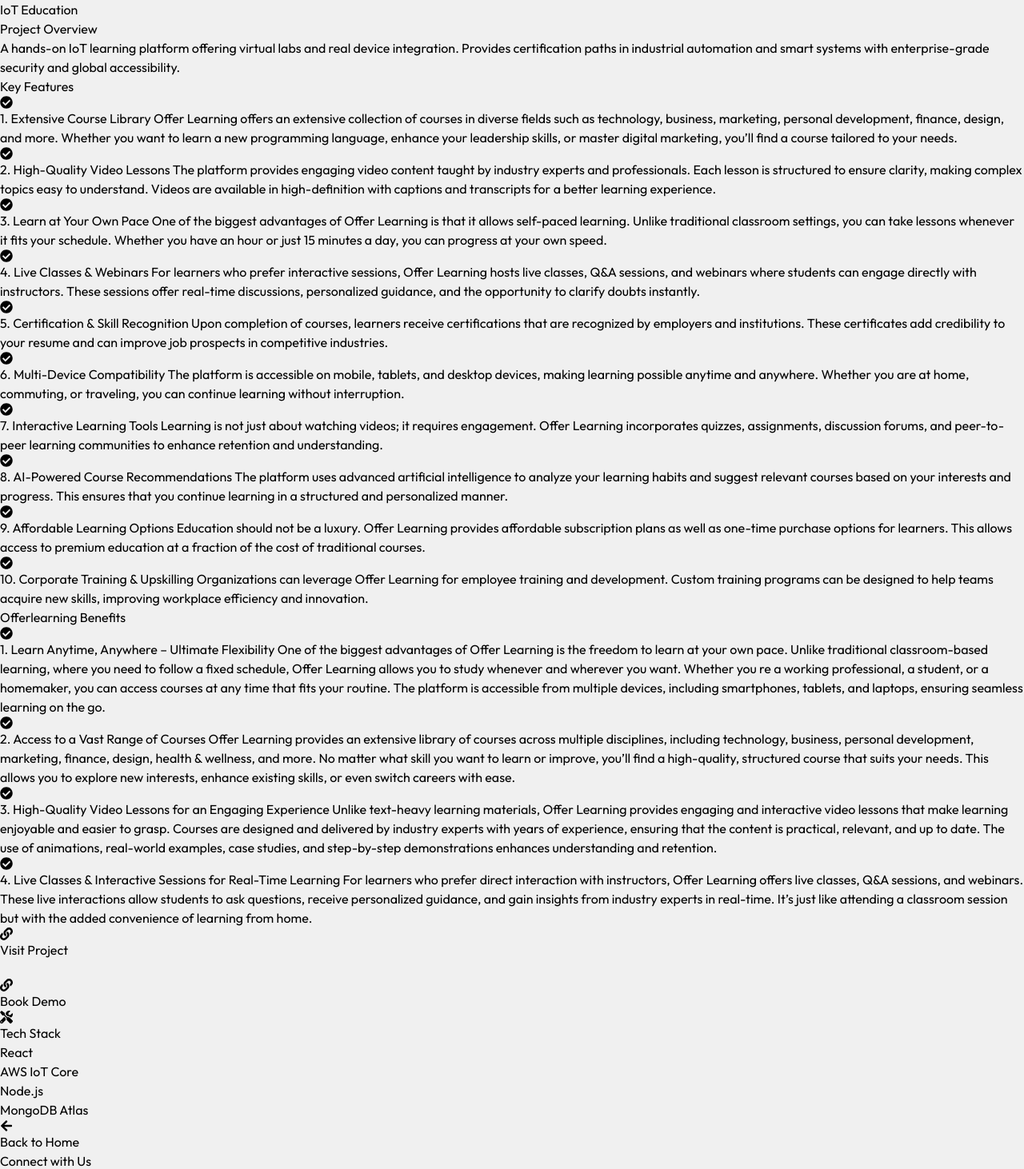
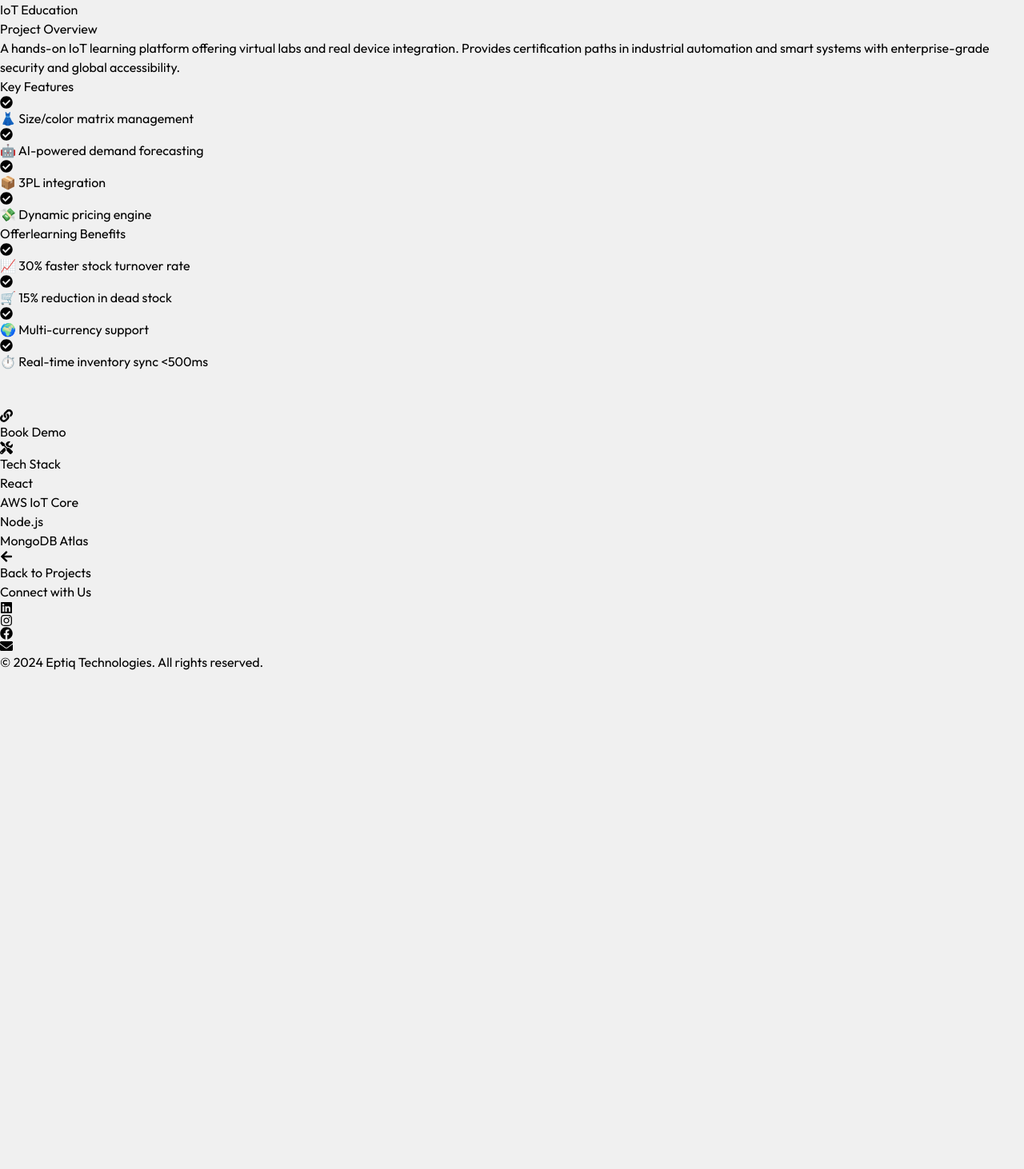
Before and after one commit to omkargore6239/eptiqportfolio, a React (Vite) app: page /projectdetails/1 in a window 1280 px wide. Shown: the part 1068-2530 px from the top of the page at 80% size. After the commit the page ends 1908 px from the top, so only its background shows below. Built offline with nearby package versions, Linux system fonts and the light colour scheme.

Commit message:
first commit

```diff
--- a/src/App.jsx
+++ b/src/App.jsx
@@ -1,11 +1,12 @@
 import React from 'react';
 import { BrowserRouter as Router, Routes, Route } from 'react-router-dom';
-import Header from './components/Header'; // Correct import
+import Header from './components/Header';
 import HeroPage from './components/HeroPage';
 import Services from './components/Services';
 import Projects from './components/Projects';
 import Footer from './components/Footer';
 import ProjectDetails from './components/ProjectDetails';
+import ContactUs from './components/ContactUs';
 import './index.css';
 
 function App() {
@@ -16,6 +17,7 @@
 
         <main className="flex-grow">
           <Routes>
+            {/* Home Page */}
             <Route
               path="/"
               element={
@@ -32,7 +34,11 @@
                 </>
               }
             />
+            {/* Project Details Page */}
             <Route path="/projectdetails/:id" element={<ProjectDetails />} />
+
+            {/* Contact Us Page (Now a Separate Route) */}
+            <Route path="/contactus" element={<ContactUs />} />
           </Routes>
         </main>
 
--- /dev/null
+++ b/src/components/ContactUs.jsx
@@ -0,0 +1,88 @@
+import React, { useState } from 'react';
+import { FaPhoneAlt, FaEnvelope, FaMapMarkerAlt } from 'react-icons/fa';
+
+function ContactUs() {
+  const [formData, setFormData] = useState({ name: '', email: '', phone: '', message: '' });
+  const [errors, setErrors] = useState({});
+
+  const validateForm = () => {
+    let newErrors = {};
+    if (!formData.name.trim()) newErrors.name = 'Name is required';
+    if (!formData.email.includes('@')) newErrors.email = 'Invalid email';
+    if (!/^[0-9]{10}$/.test(formData.phone)) newErrors.phone = 'Invalid phone number';
+    if (!formData.message.trim()) newErrors.message = 'Message is required';
+    setErrors(newErrors);
+    return Object.keys(newErrors).length === 0;
+  };
+
+  const handleSubmit = (e) => {
+    e.preventDefault();
+    if (validateForm()) {
+      console.log('Form submitted:', formData);
+      setFormData({ name: '', email: '', phone: '', message: '' });
+    }
+  };
+
+  return (
+    <section className="bg-blue-900 text-gray-800 pt-24 pb-16 px-6 min-h-screen flex flex-col items-center">
+      <h2 className="text-4xl font-extrabold text-white mb-6">Contact Us</h2>
+
+      <div className="w-full max-w-4xl bg-white p-8 rounded-lg shadow-lg">
+        <form onSubmit={handleSubmit} className="space-y-6">
+          <div>
+            <label className="block font-semibold">Name</label>
+            <input type="text" className="w-full p-2 border rounded-md" value={formData.name} onChange={(e) => setFormData({...formData, name: e.target.value})} />
+            {errors.name && <p className="text-red-500 text-sm">{errors.name}</p>}
+          </div>
+
+          <div>
+            <label className="block font-semibold">Email</label>
+            <input type="email" className="w-full p-2 border rounded-md" value={formData.email} onChange={(e) => setFormData({...formData, email: e.target.value})} />
+            {errors.email && <p className="text-red-500 text-sm">{errors.email}</p>}
+          </div>
+
+          <div>
+            <label className="block font-semibold">Phone</label>
+            <input type="tel" className="w-full p-2 border rounded-md" value={formData.phone} onChange={(e) => setFormData({...formData, phone: e.target.value})} />
+            {errors.phone && <p className="text-red-500 text-sm">{errors.phone}</p>}
+          </div>
+
+          <div>
+            <label className="block font-semibold">Message</label>
+            <textarea className="w-full p-2 border rounded-md" rows="4" value={formData.message} onChange={(e) => setFormData({...formData, message: e.target.value})}></textarea>
+            {errors.message && <p className="text-red-500 text-sm">{errors.message}</p>}
+          </div>
+
+          <button type="submit" className="w-full bg-blue-600 text-white py-2 rounded-md hover:bg-blue-700 transition">Send Message</button>
+        </form>
+      </div>
+
+      <div className="mt-12 w-full max-w-4xl flex flex-col md:flex-row justify-between items-center text-white">
+        <div className="flex items-center gap-4 mb-4 md:mb-0">
+          <FaPhoneAlt className="text-white text-2xl" />
+          <p>+91 98765 43210</p>
+        </div>
+        <div className="flex items-center gap-4 mb-4 md:mb-0">
+          <FaEnvelope className="text-white text-2xl" />
+          <p>contact@yourcompany.com</p>
+        </div>
+        <div className="flex items-center gap-4">
+          <FaMapMarkerAlt className="text-white text-2xl" />
+          <p>Pune, Maharashtra, India</p>
+        </div>
+      </div>
+
+      {/* Updated Google Maps Embed with Your Exact Location */}
+      {/* <div className="mt-8 w-full max-w-4xl">
+        <iframe
+          className="w-full h-64 rounded-lg shadow-md"
+          src="https://www.google.com/maps/embed?pb=!1m18!1m12!1m3!1d3782.552297318111!2d73.85674371489304!3d18.52043058740016!2m3!1f0!2f0!3f0!3m2!1i1024!2i768!4f13.1!3m3!1m2!1s0x3bc2c068f3e8b3a7%3A0x88c2f31f11b46b9!2sYour%20Company%20Location!5e0!3m2!1sen!2sin!4v1649984345665!5m2!1sen!2sin"
+          allowFullScreen=""
+          loading="lazy"
+        ></iframe>
+      </div> */}
+    </section>
+  );
+}
+
+export default ContactUs;
--- a/src/components/Header.jsx
+++ b/src/components/Header.jsx
@@ -19,6 +19,7 @@
         <a href="#hero" className="hover:text-gray-300 transition">Home</a>
         <a href="#projects" className="hover:text-gray-300 transition ">Projects</a>
         <a href="#services" className="hover:text-gray-300 transition">Services</a>
+        <a href="#contactus" className="hover:text-gray-300 transition">Contact us</a>
       </nav>
 
       {/* Visit Website Button (Always Visible) */}
--- a/src/components/ProjectDetails.jsx
+++ b/src/components/ProjectDetails.jsx
@@ -19,22 +19,16 @@
       description: `A hands-on IoT learning platform offering virtual labs and real device integration. Provides certification paths in industrial automation and smart systems with enterprise-grade security and global accessibility.`,
       techStack: ['React', 'AWS IoT Core', 'Node.js', 'MongoDB Atlas'],
       features: [
-        ' 1. Extensive Course Library Offer Learning offers an extensive collection of courses in diverse fields such as technology, business, marketing, personal development, finance, design, and more. Whether you want to learn a new programming language, enhance your leadership skills, or master digital marketing, you’ll find a course tailored to your needs.',
-        ' 2. High-Quality Video Lessons The platform provides engaging video content taught by industry experts and professionals. Each lesson is structured to ensure clarity, making complex topics easy to understand. Videos are available in high-definition with captions and transcripts for a better learning experience.',
-        ' 3. Learn at Your Own Pace One of the biggest advantages of Offer Learning is that it allows self-paced learning. Unlike traditional classroom settings, you can take lessons whenever it fits your schedule. Whether you have an hour or just 15 minutes a day, you can progress at your own speed.',
-        ' 4. Live Classes & Webinars For learners who prefer interactive sessions, Offer Learning hosts live classes, Q&A sessions, and webinars where students can engage directly with instructors. These sessions offer real-time discussions, personalized guidance, and the opportunity to clarify doubts instantly.',
-        '5. Certification & Skill Recognition Upon completion of courses, learners receive certifications that are recognized by employers and institutions. These certificates add credibility to your resume and can improve job prospects in competitive industries.',
-        '6. Multi-Device Compatibility The platform is accessible on mobile, tablets, and desktop devices, making learning possible anytime and anywhere. Whether you are at home, commuting, or traveling, you can continue learning without interruption.',
-        '7. Interactive Learning Tools Learning is not just about watching videos; it requires engagement. Offer Learning incorporates quizzes, assignments, discussion forums, and peer-to-peer learning communities to enhance retention and understanding.',
-        '8. AI-Powered Course Recommendations The platform uses advanced artificial intelligence to analyze your learning habits and suggest relevant courses based on your interests and progress. This ensures that you continue learning in a structured and personalized manner.',
-        '9. Affordable Learning Options Education should not be a luxury. Offer Learning provides affordable subscription plans as well as one-time purchase options for learners. This allows access to premium education at a fraction of the cost of traditional courses.',
-        '10. Corporate Training & Upskilling Organizations can leverage Offer Learning for employee training and development. Custom training programs can be designed to help teams acquire new skills, improving workplace efficiency and innovation.',
-        ],
+        '👗 Size/color matrix management',
+        '🤖 AI-powered demand forecasting',
+        '📦 3PL integration',
+        '💸 Dynamic pricing engine'
+      ],
       benefits: [
-        '1. Learn Anytime, Anywhere – Ultimate Flexibility One of the biggest advantages of Offer Learning is the freedom to learn at your own pace. Unlike traditional classroom-based learning, where you need to follow a fixed schedule, Offer Learning allows you to study whenever and wherever you want. Whether you re a working professional, a student, or a homemaker, you can access courses at any time that fits your routine. The platform is accessible from multiple devices, including smartphones, tablets, and laptops, ensuring seamless learning on the go.',
-        '2. Access to a Vast Range of Courses Offer Learning provides an extensive library of courses across multiple disciplines, including technology, business, personal development, marketing, finance, design, health & wellness, and more. No matter what skill you want to learn or improve, you’ll find a high-quality, structured course that suits your needs. This allows you to explore new interests, enhance existing skills, or even switch careers with ease.',
-        '3. High-Quality Video Lessons for an Engaging Experience Unlike text-heavy learning materials, Offer Learning provides engaging and interactive video lessons that make learning enjoyable and easier to grasp. Courses are designed and delivered by industry experts with years of experience, ensuring that the content is practical, relevant, and up to date. The use of animations, real-world examples, case studies, and step-by-step demonstrations enhances understanding and retention.',
-        '4. Live Classes & Interactive Sessions for Real-Time Learning For learners who prefer direct interaction with instructors, Offer Learning offers live classes, Q&A sessions, and webinars. These live interactions allow students to ask questions, receive personalized guidance, and gain insights from industry experts in real-time. It’s just like attending a classroom session but with the added convenience of learning from home.'
+        '📈 30% faster stock turnover rate',
+        '🛒 15% reduction in dead stock',
+        '🌍 Multi-currency support',
+        '⏱️ Real-time inventory sync <500ms'
       ]
     },
     {
@@ -353,7 +347,7 @@
         <h1 className="text-5xl font-bold mb-4 text-gray-800">Project Not Found</h1>
         <Link
           to="/"
-          className="inline-flex items-center px-5 py-2 bg-green-600 text-white font-semibold rounded-md shadow-lg hover:bg-green-700 transition"
+          className="inline-flex items-center px-5 py-2 bg-blue-600 text-white font-semibold rounded-md shadow-lg hover:bg-blue-700 transition"
         >
           <FaArrowLeft className="mr-2" /> Back to Home
         </Link>
@@ -377,10 +371,10 @@
           <div className="flex flex-wrap md:flex-nowrap gap-10">
 
             <div className="w-full md:w-2/3">
-              <h2 className="text-4xl font-semibold text-green-600 mb-6">Project Overview</h2>
+              <h2 className="text-4xl font-semibold text-blue-600 mb-6">Project Overview</h2>
               <p className="text-lg leading-relaxed text-gray-700">{project.description}</p>
 
-              <h2 className="text-3xl font-semibold text-green-600 mt-10 mb-4">Key Features</h2>
+              <h2 className="text-3xl font-semibold text-blue-600 mt-10 mb-4">Key Features</h2>
               <ul className="grid grid-cols-1 md:grid-cols-2 gap-4 text-gray-700">
                 {project.features.map((feature, index) => (
                   <li key={index} className="flex items-center">
@@ -391,7 +385,7 @@
 
               {project.benefits && (
                 <>
-                  <h2 className="text-3xl font-semibold text-green-600 mt-10 mb-4">
+                  <h2 className="text-3xl font-semibold text-blue-600 mt-10 mb-4">
                     {project.title} Benefits
                   </h2>
                   <ul className="grid grid-cols-1 md:grid-cols-2 gap-4 text-gray-700">
@@ -405,21 +399,14 @@
               )}
 
               <div className="mt-10">
-                <a
-                  href={project.link}
-                  target="_blank"
-                  rel="noopener noreferrer"
-                  className="inline-flex items-center px-6 py-3 bg-green-600 text-white font-semibold rounded-md shadow-lg hover:bg-green-700 transition"
-                >
-                  <FaLink className="mr-2" /> Visit Project
-                </a>
+
                 <br />
                       <br />
                 <a
-                  href="https://eptiq.in/"
+                  href="/contactus"
                   target="_blank"
                   rel="noopener noreferrer"
-                  className="inline-flex items-center  px-6 py-3 bg-green-600 text-white font-semibold rounded-md shadow-lg hover:bg-green-700 transition"
+                  className="inline-flex items-center  px-6 py-3 bg-blue-600 text-white font-semibold rounded-md shadow-lg hover:bg-blue-700 transition"
                 >
                   <FaLink className="mr-2" /> Book Demo
                 </a>
@@ -427,12 +414,12 @@
             </div>
 
             <div className="w-full md:w-1/3 bg-gray-50 p-6 rounded-lg shadow-md">
-              <h2 className="text-3xl font-semibold text-green-600 mb-6 flex items-center">
+              <h2 className="text-3xl font-semibold text-blue-600 mb-6 flex items-center">
                 <FaTools className="mr-2" /> Tech Stack
               </h2>
               <ul className="space-y-4">
                 {project.techStack.map((tech, index) => (
-                  <li key={index} className="text-lg font-medium text-gray-800 bg-white p-3 rounded-md shadow-sm border-l-4 border-green-500">
+                  <li key={index} className="text-lg font-medium text-gray-800 bg-white p-3 rounded-md shadow-sm border-l-4 border-blue-500">
                     {tech}
                   </li>
                 ))}
@@ -444,9 +431,9 @@
         <div className="text-center py-6">
           <Link
             to="/"
-            className="inline-flex items-center px-6 py-3 bg-green-600 text-white font-semibold rounded-md shadow-lg hover:bg-green-700 transition"
+            className="inline-flex items-center px-6 py-3 bg-blue-600 text-white font-semibold rounded-md shadow-lg hover:bg-blue-700 transition"
           >
-            <FaArrowLeft className="mr-2" /> Back to Home
+            <FaArrowLeft className="mr-2" /> Back to Projects
           </Link>
         </div>
 
--- a/src/components/Projects.jsx
+++ b/src/components/Projects.jsx
@@ -54,8 +54,8 @@
 
     const testimonials = [
       { name: 'Ashwini Dolas',designation:"CEO Vego Bike", feedback: 'Eptiq Technologies transformed our vision into reality by developing an intuitive mobile app and website for Vego Bike Rental. The platform is seamless, user-friendly, and has made booking rentals effortless for our customers. Their teams professionalism, creativity, and technical expertise have been outstanding. I highly recommend them for any digital transformation needs.', image: '/clients/ashwini dolas.jpeg' },
-      { name: 'Emily Smith', designation:"Manager Padcorp", feedback: 'Eptiq Technologies has been an incredible partner in bringing our eCommerce vision to life. They developed a sleek, user-friendly platform for PadCorp that has revolutionized our online shopping experience. The seamless navigation, fast-loading pages, and secure payment gateway have significantly increased customer satisfaction and sales. Their team was attentive to our needs and delivered beyond our expectations.', image: '/clients/sarang pardeshi.jpeg' },
-      { name: 'Michael Brown', designation:"Founder AVS", feedback: 'Eptiq Technologies delivered a comprehensive ERP solution tailored to the unique needs of AVS Manufacturing. The system has streamlined our operations, from inventory management to production scheduling, and provided us with real-time insights to make better business decisions. Their team demonstrated exceptional professionalism, technical expertise, and a deep understanding of our industry', image: '/clients/vilas hingode.jpeg' },
+      { name: 'Sarang Pardeshi', designation:"Manager Padcorp", feedback: 'Eptiq Technologies has been an incredible partner in bringing our eCommerce vision to life. They developed a sleek, user-friendly platform for PadCorp that has revolutionized our online shopping experience. The seamless navigation, fast-loading pages, and secure payment gateway have significantly increased customer satisfaction and sales. Their team was attentive to our needs and delivered beyond our expectations.', image: '/clients/sarang pardeshi.jpeg' },
+      { name: 'Vilas Hingode', designation:"Founder AVS", feedback: 'Eptiq Technologies delivered a comprehensive ERP solution tailored to the unique needs of AVS Manufacturing. The system has streamlined our operations, from inventory management to production scheduling, and provided us with real-time insights to make better business decisions. Their team demonstrated exceptional professionalism, technical expertise, and a deep understanding of our industry', image: '/clients/vilas hingode.jpeg' },
     ];
 
   const filteredProjects = activeCategory === 'All' ? projects : projects.filter(project => project.category === activeCategory);
```
